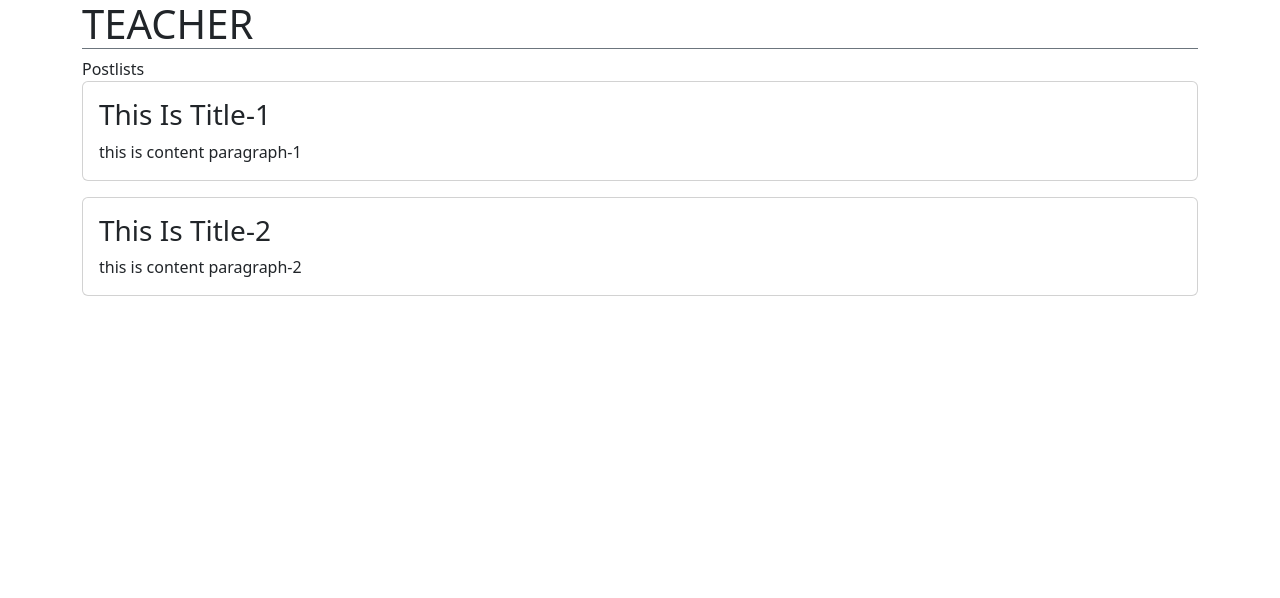
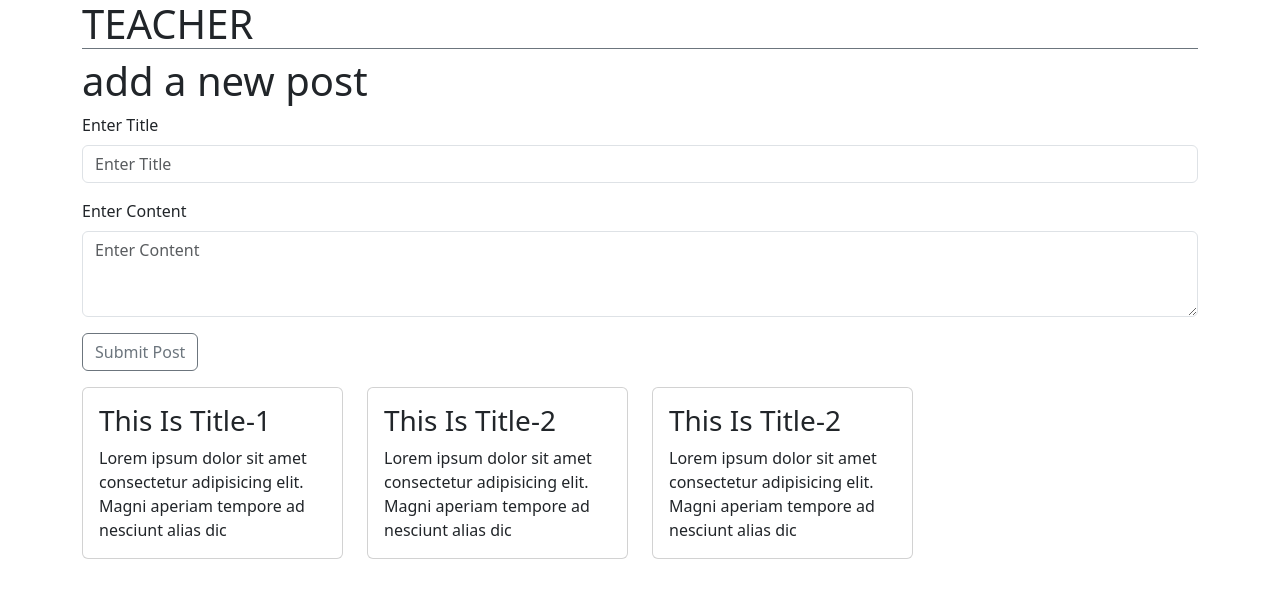
Before and after one commit to masud001/redux-tutorial, a React (Create React App) app: page / in a window 1280 px wide. Shown: the top 598 px of the page. Built offline with nearby package versions, Linux system fonts and the light colour scheme.

Commit message:
create porst

```diff
--- /dev/null
+++ b/src/app/features/Posts/AddPostForm.jsx
@@ -0,0 +1,49 @@
+import React, { useState } from 'react'
+import { useDispatch } from "react-redux"
+import { postAdded } from './postSlice'
+const AddPostForm = () => {
+    const [title, setTitle] = useState('')
+    const [content, setContent] = useState('')
+    const dispatch = useDispatch()
+    const onTitleChange = e =>setTitle(e.target.value)
+    const onContentChange = e =>setContent(e.target.value)
+    const onSavePostClicked = e =>{
+        e.preventDefault();
+        if (title &&content) {
+            dispatch(
+                postAdded(title,content)
+            )
+            setTitle('')
+            setContent('')
+        }
+    }
+  return (
+    <section className='row'>
+        <h1>add a new post</h1>
+        <form>
+            <div className="mb-3">
+                <label htmlFor="title" className="form-label">Enter Title</label>
+                <input
+                    value={title}
+                    onChange={onTitleChange}
+                    type="text"
+                    className="form-control"
+                    id="title"
+                    placeholder="Enter Title"/>
+            </div>
+            <div className="mb-3">
+                <label htmlFor="content" className="form-label">Enter Content</label>
+                <textarea
+                    value={content}
+                    onChange={onContentChange}
+                    className="form-control"
+                    id="content"
+                    placeholder='Enter Content'
+                    rows="3"/>
+            </div>
+            <button onClick={onSavePostClicked} className='btn btn-outline-secondary'>Submit Post </button>
+        </form>
+    </section>
+  )
+}
+export default AddPostForm
--- a/src/app/features/Posts/PostLists.jsx
+++ b/src/app/features/Posts/PostLists.jsx
@@ -1,20 +1,27 @@
+import React from "react";
 import { useSelector } from "react-redux"
-
+import AddPostForm from "./AddPostForm";
+import {selectAllPosts} from './postSlice'
 const PostLists = () => {
-    const posts = useSelector(state => state.posts);
-    const renderPosts = posts.map((post)=>(
-        <article key={post.id} className='card mb-3'>
+    const posts = useSelector(selectAllPosts);
+    const renderPosts = posts.map((post,index)=>(
+        <div key={post.id+index} className="col-md-3 mb-md-4">
+            <article className='card'>
                 <div className="card-body">
                     <h3 className='card-title text-capitalize'>{post.title}</h3>
-                <p className='card-text'>{post.content}</p>
+                    <p className='card-text'>{post.content.substring(0,100)}</p>
                 </div>
             </article>
+        </div>
     ))
   return (
-    <section>
-        <div>Postlists</div>
+    <React.Fragment>
+        <AddPostForm/>
+        <section className='row pt-3'>
             {renderPosts}
         </section>
+
+    </React.Fragment>
   )
 }
 export default PostLists
--- a/src/app/features/Posts/postSlice.js
+++ b/src/app/features/Posts/postSlice.js
@@ -1,15 +1,35 @@
-import { createSlice } from "@reduxjs/toolkit";
+import { createSlice, nanoid } from "@reduxjs/toolkit";
 
 const initialState = [
-    {id:1,title:'this is title-1',content:'this is content paragraph-1'},
-    {id:2,title:'this is title-2',content:'this is content paragraph-2'},
+    {id:1,title:'this is title-1',content:'Lorem ipsum dolor sit amet consectetur adipisicing elit. Magni aperiam tempore ad nesciunt alias dicta iusto nihil cum, libero eaque sit minima fugiat.'},
+    {id:2,title:'this is title-2',content:'Lorem ipsum dolor sit amet consectetur adipisicing elit. Magni aperiam tempore ad nesciunt alias dicta iusto nihil cum, libero eaque sit minima fugiat.'},
+    {id:3,title:'this is title-2',content:'Lorem ipsum dolor sit amet consectetur adipisicing elit. Magni aperiam tempore ad nesciunt alias dicta iusto nihil cum, libero eaque sit minima fugiat.'},
 ]
 
 const postSlices = createSlice({
     name:'posts',
     initialState,
-    reducers:{}
+    reducers:{
+        postAdded:{
+            reducer(state,action){
+                state.push(action.payload)
+            },
+            prepare(title,content){
+                return{
+                    payload:{
+                        id:nanoid(),
+                        title,
+                        content
+                    }
+                }
+            }
+        }
+    }
 
 })
 
+
+export const selectAllPosts = (state)=>state.posts;
+
+export const { postAdded } = postSlices.actions
 export default postSlices.reducer
--- /dev/null
+++ b/src/app/features/Users/userSlice.js
@@ -0,0 +1,19 @@
+import { createSlice } from "@reduxjs/toolkit";
+
+
+const initialState=[
+    {id:1,name:"Masudur Rahman"},
+    {id:2,name:"Tariqu Rahman"},
+    {id:3,name:"Zoya Haque"},
+]
+const userSlice = createSlice({
+    name:'users',
+    initialState,
+    reducers:{ }
+})
+
+
+
+export const selectAllUsers = state => state.users;
+export const {} = userSlice.actions
+export default userSlice.reducer
--- a/src/app/store.js
+++ b/src/app/store.js
@@ -1,7 +1,9 @@
 import { configureStore } from "@reduxjs/toolkit";
 import postsReducer from './features/Posts/postSlice'
+import userReducer from './features/Users/userSlice'
 export const store = configureStore({
     reducer:{
         posts:postsReducer,
+        users:userReducer
     }
 })
```
Lines whose indentation alone changed are shown as unchanged.
